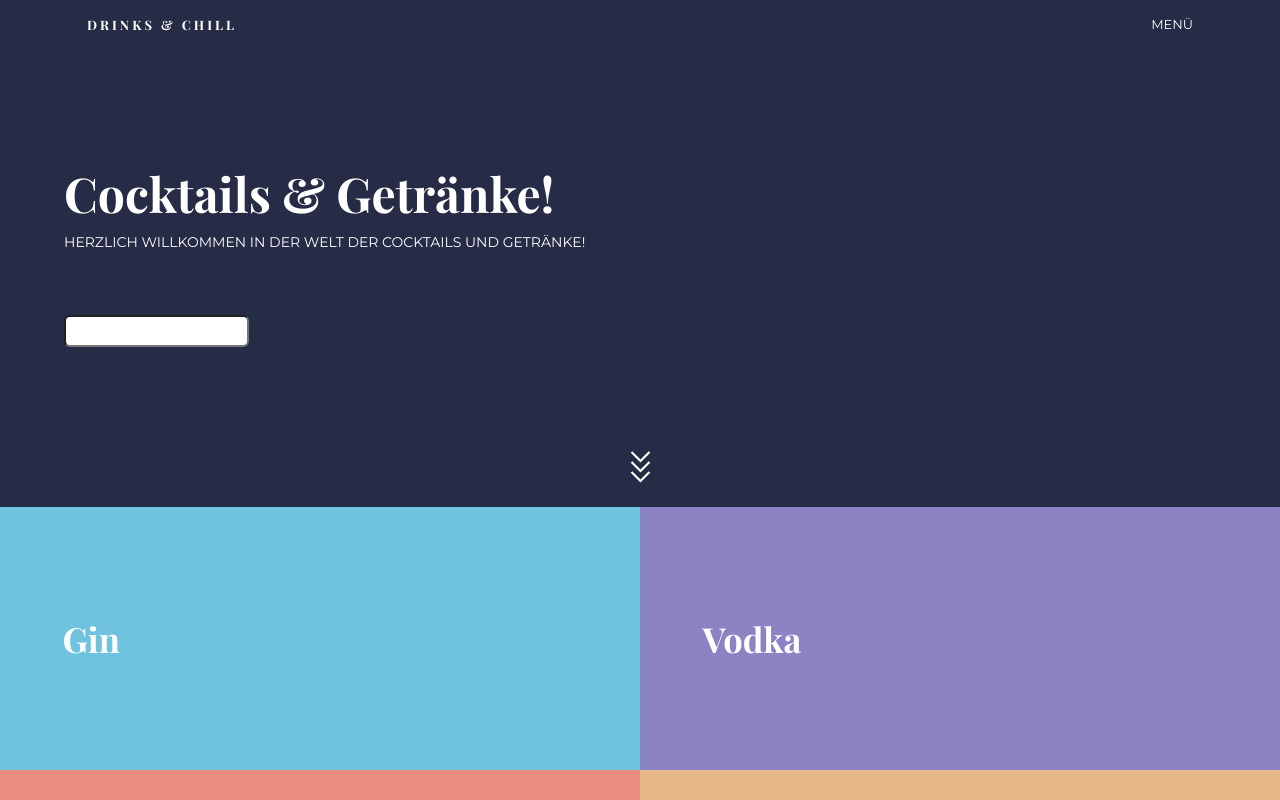
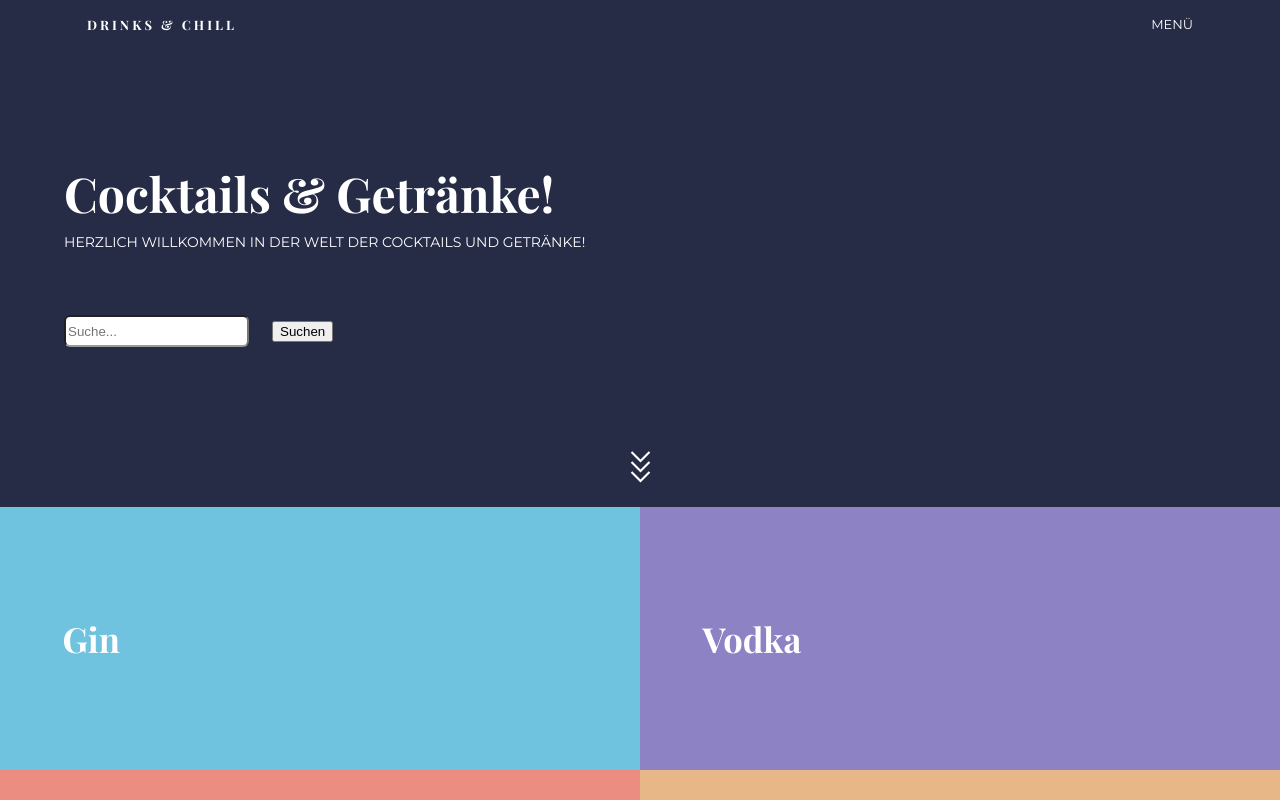
Before and after one commit to FrontendAbschluss/drinkschill, a React (Create React App) app: page / in a window 1280 px wide. Shown: the top 800 px of the page. Built offline with nearby package versions, Linux system fonts and the light colour scheme.

Commit message:
Searchfield and SearchButton created

```diff
--- a/src/components/Header.css
+++ b/src/components/Header.css
@@ -38,6 +38,7 @@ input {
   height: 2rem;
   box-sizing: border-box;
   margin: 5vh 2% 3vh 0;
+  border-bottom: 2px solid #999;
 }
 img {
   display: block;
--- a/src/components/Header.js
+++ b/src/components/Header.js
@@ -24,16 +24,24 @@ class Header extends React.Component {
 
         <form>
           <input
+            placeholder="Suche..."
+            id="search"
             type="text"
             value={this.state.search}
             onChange={this.handleSearch}
           ></input>
+          <button className="SearchButton">Suchen
+            {/* Searchfield Button onClick value{' '} */}
+              <Link to={`/search-results/${this.state.search}`}>
+            {/* to search results */}
+              </Link>
+          </button>
         </form>
-        {/* Searchfield Button onClick value{' '} */}
-        <Link to={`/search-results/${this.state.search}`}>
-          {/* to search results */}
-        </Link>
+
+
+
         <img src="/Arrows.png" alt="Arrow" />
+
       </div>
     )
   }
```
